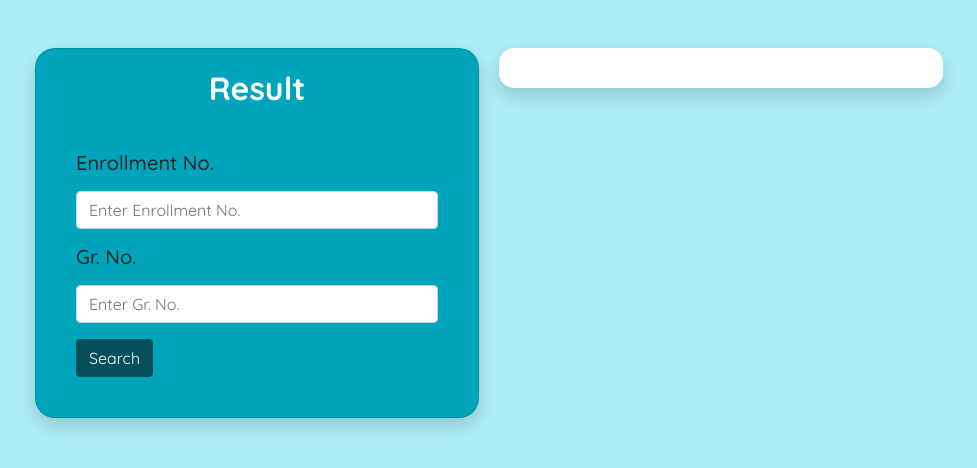
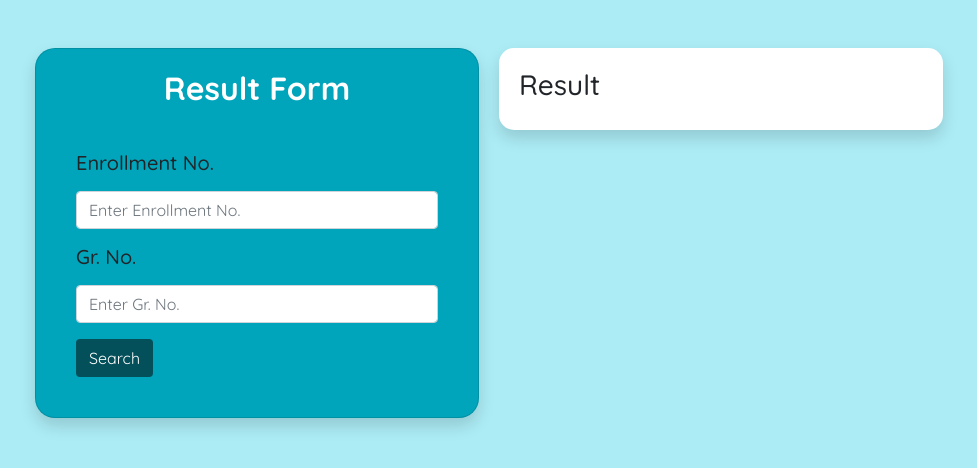
Before and after one commit to AmarDavda/Result, a plain HTML site: page index.html in a window 1280 px wide. Shown: the whole page, without its empty margins (151-1128 px from the left). Drawn offline with nearby package versions, Linux system fonts and the light colour scheme.

Commit message:
Update index.html

```diff
--- a/index.html
+++ b/index.html
@@ -208,7 +208,7 @@
     <!-- Left: Input Form Card -->
     <div class="card shadow">
       <div class="text-center mb-3">
-        <h2>Result</h2>
+        <h2>Result Form</h2>
       </div>
       <div class="card-body">
         <form id="searchForm">
@@ -226,7 +226,9 @@
     </div>
 
     <!-- Right: Result Display -->
-    <div id="result" class="shadow"></div>
+    <div id="result" class="shadow">
+      <h3>Result</h3>
+    </div>
   </div>
 
   <!-- SheetJS for Excel reading -->
```
